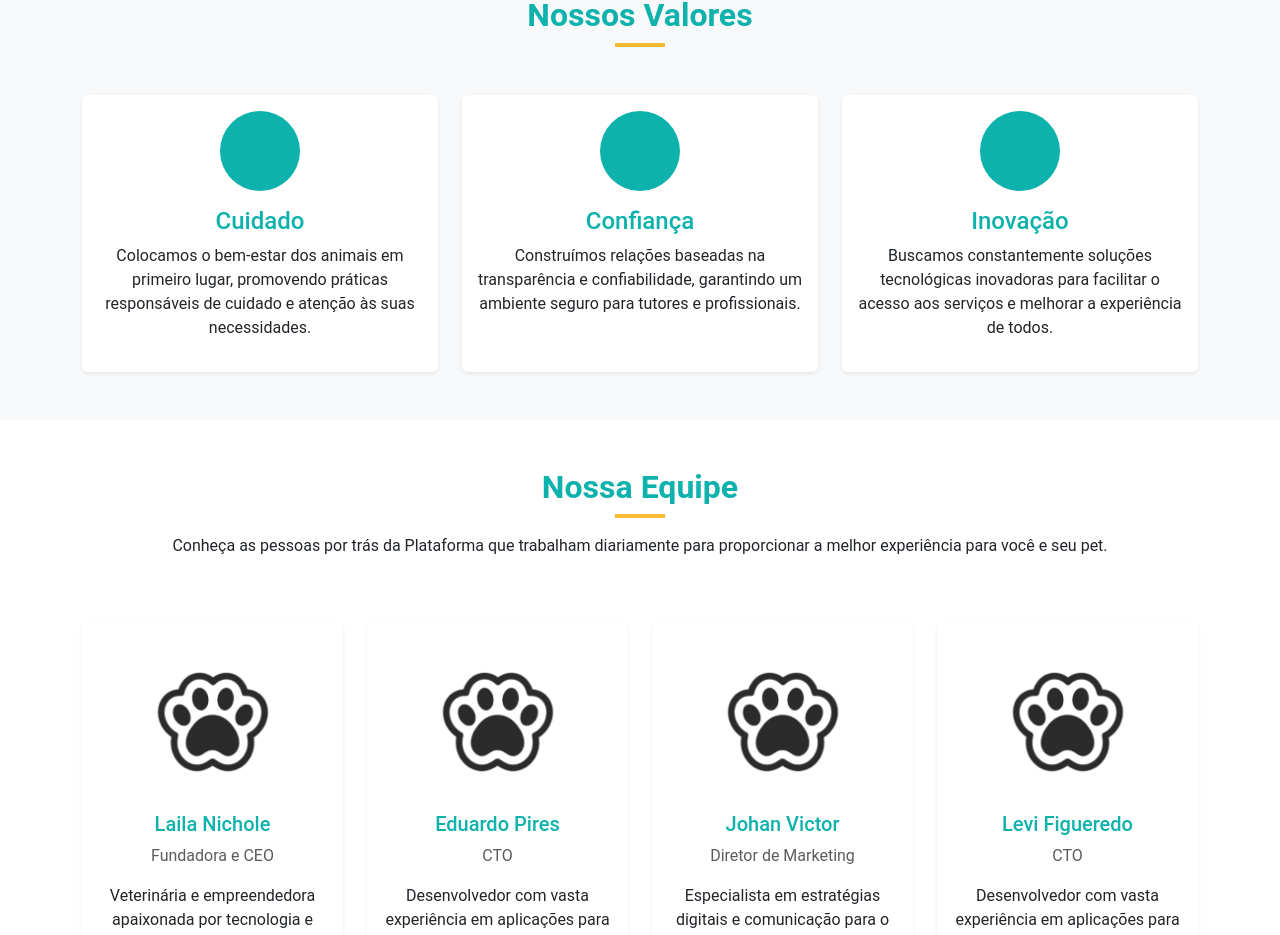
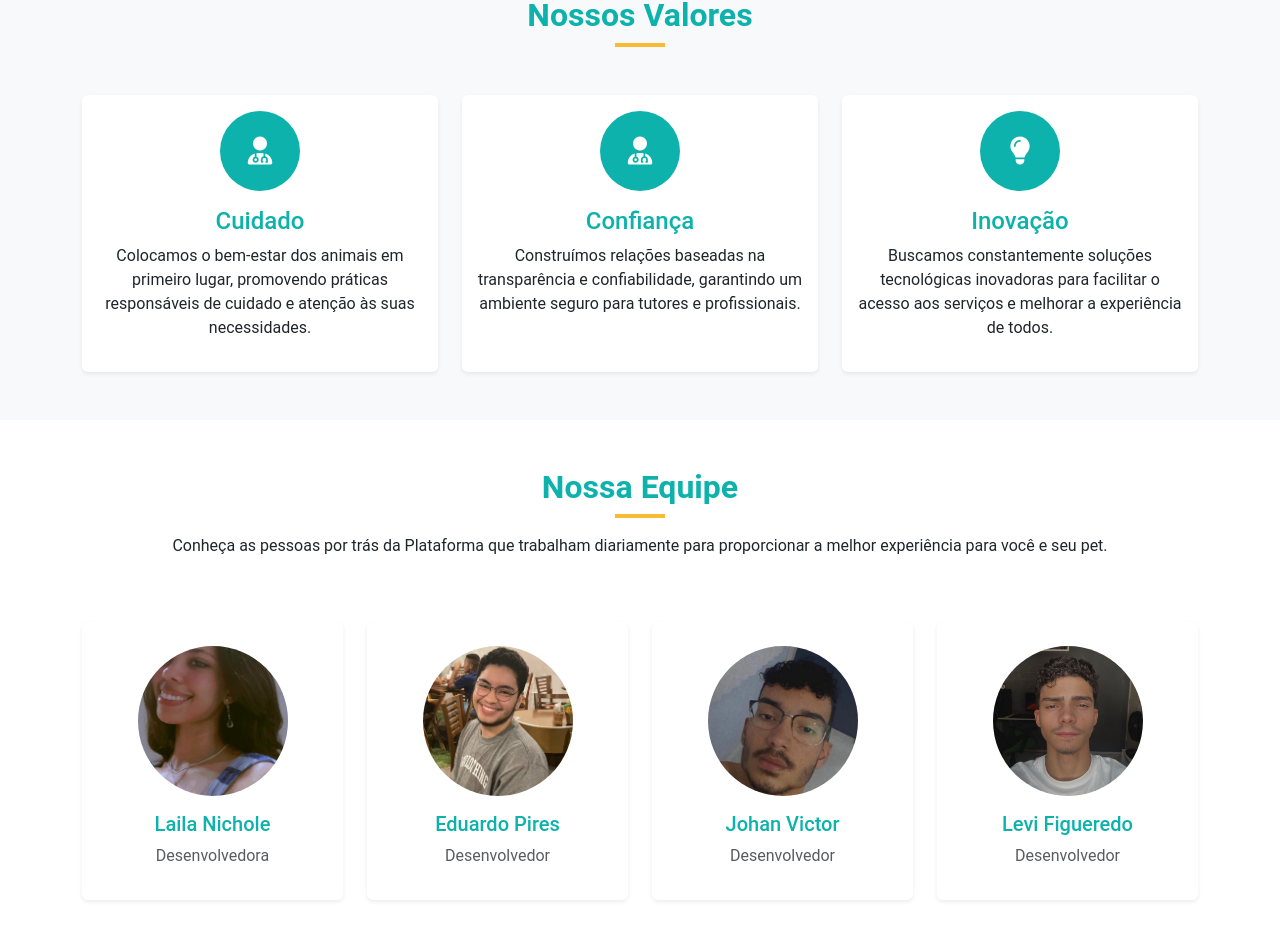
Before and after one commit to Pataforma/TCC, a React (Vite) app: page /TCC-oficial/sobre in a window 1280 px wide. Shown: the part 1095-2030 px from the top of the page. Built offline with nearby package versions, Linux system fonts and the light colour scheme.

Commit message:
Ajuste na página auth, adição de icons, adição de links no footer

```diff
--- a/index.html
+++ b/index.html
@@ -6,6 +6,8 @@
   <meta name="viewport" content="width=device-width, initial-scale=1.0" />
   <link rel="icon" type="image/png" sizes="32x32" href="/src/assets/favicon/favicon-32x32.png">
   <link href="https://fonts.googleapis.com/css2?family=Material+Symbols+Outlined" rel="stylesheet" />
+  <link href="https://cdnjs.cloudflare.com/ajax/libs/font-awesome/6.5.0/css/all.min.css" />
+
   <title>Pataforma</title>
 </head>
 
--- a/package.json
+++ b/package.json
@@ -14,6 +14,8 @@
   },
   "dependencies": {
     "@fortawesome/fontawesome-free": "^6.7.2",
+    "@mdi/js": "^7.4.47",
+    "@mdi/react": "^1.6.1",
     "@popperjs/core": "^2.11.8",
     "bootstrap": "^5.3.5",
     "pataformaduo": "file:",
--- a/src/App.jsx
+++ b/src/App.jsx
@@ -11,7 +11,7 @@ import Produto from './pages/Produto'
 import Agenda from './pages/Agenda'
 import Contato from './pages/Contato'
 import LoadingPage from './pages/LoadingPage'
-import AuthPage from "./components/AuthPage/AuthPage";
+import AuthPage from "./pages/AuthPage/AuthPage";
 
 
 
--- a/src/components/Footer.jsx
+++ b/src/components/Footer.jsx
@@ -1,4 +1,5 @@
 import React from "react";
+import { useNavigate } from "react-router-dom";
 
 function Footer() {
   return (
@@ -13,8 +14,8 @@ function Footer() {
           </li>
         </ul>
         <div className="mt-3">
-          <a href="https://instagram.com" className="text-decoration-none text-white me-3">Instagram</a>
-          <a href="https://twitter.com" className="text-decoration-none text-white">Youtube</a>
+          <a href="https://instagram.com/pataformapet" className="text-decoration-none text-white me-3">Instagram</a>
+          <a href="https://www.youtube.com/@Pataformapet" className="text-decoration-none text-white">Youtube</a>
         </div>
         <p className="mt-3 mb-0">&copy; 2025 Pataforma. Todos os direitos reservados.</p>
       </div>
--- a/src/components/AuthPage/AuthPage.jsx
+++ b/src/pages/AuthPage/AuthPage.jsx
@@ -1,7 +1,7 @@
 import React, { useState } from 'react';
 import styles from './AuthPage.module.css';
-import Header from "../Header";
-import Footer from "../Footer";
+import Header from "../../components/Header";
+import Footer from "../../components/Footer";
 
 const AuthPage = () => {
   const [isLogin, setIsLogin] = useState(true);
--- a/src/pages/Sobre.jsx
+++ b/src/pages/Sobre.jsx
@@ -3,43 +3,54 @@ import Header from "../components/Header";
 import Footer from "../components/Footer";
 import Button from "../components/Button";
 import logo from "../assets/imgs/logo.png";
-
+import { useNavigate } from "react-router-dom";
 const Sobre = () => {
+  const navigate = useNavigate();
   return (
     <>
       <Header />
       {/* Hero Section */}
       <section className="container-fluid text-white py-5 mt-5 position-relative sobre-bg">
         {/* Overlay escuro */}
-        <div className="position-absolute top-0 start-0 w-100 h-100" style={{ backgroundColor: 'rgba(0, 0, 0, 0.5)', zIndex: 1 }}></div>
+        <div
+          className="position-absolute top-0 start-0 w-100 h-100"
+          style={{ backgroundColor: "rgba(0, 0, 0, 0.5)", zIndex: 1 }}
+        ></div>
 
         {/* Conteúdo com z-index acima do overlay */}
         <div className="container py-4 position-relative" style={{ zIndex: 2 }}>
           <h1 className="display-5 fw-bold">Animais</h1>
           <p className="lead">
-            Encontre pets perdidos, adote um amigo ou aprenda mais sobre cuidados com animais
+            Encontre pets perdidos, adote um amigo ou aprenda mais sobre
+            cuidados com animais
           </p>
         </div>
       </section>
-
 
       {/* Nossa Missão */}
       <section className="container py-5">
         <div className="row">
           <div className="col-12 text-center mb-5">
             <h2 className="text-elements fw-bold">Nossa Missão</h2>
-            <div className="mx-auto" style={{ width: "50px", height: "4px", backgroundColor: "var(--secondary-color)" }}></div>
+            <div
+              className="mx-auto"
+              style={{
+                width: "50px",
+                height: "4px",
+                backgroundColor: "var(--secondary-color)",
+              }}
+            ></div>
           </div>
           <div className="col-md-6">
             <p className="lead">
-              A Pataforma nasceu com o objetivo de transformar a relação entre tutores,
-              veterinários e animais de estimação, oferecendo soluções tecnológicas que
-              facilitam o cuidado e bem-estar dos pets.
+              A Pataforma nasceu com o objetivo de transformar a relação entre
+              tutores, veterinários e animais de estimação, oferecendo soluções
+              tecnológicas que facilitam o cuidado e bem-estar dos pets.
             </p>
             <p>
-              Acreditamos que cada animal merece cuidados de qualidade e que a tecnologia
-              pode aproximar pessoas e recursos para proporcionar uma vida mais saudável
-              e feliz aos nossos amigos de quatro patas.
+              Acreditamos que cada animal merece cuidados de qualidade e que a
+              tecnologia pode aproximar pessoas e recursos para proporcionar uma
+              vida mais saudável e feliz aos nossos amigos de quatro patas.
             </p>
           </div>
           <div className="col-md-6 text-center">
@@ -59,20 +70,31 @@ const Sobre = () => {
           <div className="row">
             <div className="col-12 text-center mb-5">
               <h2 className="text-elements fw-bold">Nossos Valores</h2>
-              <div className="mx-auto" style={{ width: "50px", height: "4px", backgroundColor: "var(--secondary-color)" }}></div>
+              <div
+                className="mx-auto"
+                style={{
+                  width: "50px",
+                  height: "4px",
+                  backgroundColor: "var(--secondary-color)",
+                }}
+              ></div>
             </div>
           </div>
           <div className="row g-4">
             <div className="col-md-4">
               <div className="card h-100 border-0 shadow-sm">
                 <div className="card-body text-center">
-                  <div className="rounded-circle bg-main d-flex align-items-center justify-content-center mx-auto mb-3" style={{ width: "80px", height: "80px" }}>
-                    <i className="bi bi-heart-fill text-white fs-3"></i>
+                  <div
+                    className="rounded-circle bg-main d-flex align-items-center justify-content-center mx-auto mb-3"
+                    style={{ width: "80px", height: "80px" }}
+                  >
+                    <i className="fas fa-user-doctor text-white fs-3"></i>
                   </div>
                   <h4 className="text-elements">Cuidado</h4>
                   <p>
-                    Colocamos o bem-estar dos animais em primeiro lugar, promovendo práticas
-                    responsáveis de cuidado e atenção às suas necessidades.
+                    Colocamos o bem-estar dos animais em primeiro lugar,
+                    promovendo práticas responsáveis de cuidado e atenção às
+                    suas necessidades.
                   </p>
                 </div>
               </div>
@@ -80,13 +102,18 @@ const Sobre = () => {
             <div className="col-md-4">
               <div className="card h-100 border-0 shadow-sm">
                 <div className="card-body text-center">
-                  <div className="rounded-circle bg-main d-flex align-items-center justify-content-center mx-auto mb-3" style={{ width: "80px", height: "80px" }}>
-                    <i className="bi bi-shield-check text-white fs-3"></i>
+                  <div
+                    className="rounded-circle bg-main d-flex align-items-center justify-content-center mx-auto mb-3"
+                    style={{ width: "80px", height: "80px" }}
+                  >
+                    <i className="fas fa-user-doctor text-white fs-3"></i>
                   </div>
+
                   <h4 className="text-elements">Confiança</h4>
                   <p>
-                    Construímos relações baseadas na transparência e confiabilidade,
-                    garantindo um ambiente seguro para tutores e profissionais.
+                    Construímos relações baseadas na transparência e
+                    confiabilidade, garantindo um ambiente seguro para tutores e
+                    profissionais.
                   </p>
                 </div>
               </div>
@@ -94,13 +121,18 @@ const Sobre = () => {
             <div className="col-md-4">
               <div className="card h-100 border-0 shadow-sm">
                 <div className="card-body text-center">
-                  <div className="rounded-circle bg-main d-flex align-items-center justify-content-center mx-auto mb-3" style={{ width: "80px", height: "80px" }}>
-                    <i className="bi bi-lightning-charge text-white fs-3"></i>
+                  <div
+                    className="rounded-circle bg-main d-flex align-items-center justify-content-center mx-auto mb-3"
+                    style={{ width: "80px", height: "80px" }}
+                  >
+                    <i className="fas fa-solid fa-lightbulb text-white fs-3"></i>
                   </div>
+
                   <h4 className="text-elements">Inovação</h4>
                   <p>
-                    Buscamos constantemente soluções tecnológicas inovadoras para
-                    facilitar o acesso aos serviços e melhorar a experiência de todos.
+                    Buscamos constantemente soluções tecnológicas inovadoras
+                    para facilitar o acesso aos serviços e melhorar a
+                    experiência de todos.
                   </p>
                 </div>
               </div>
@@ -113,10 +145,18 @@ const Sobre = () => {
         <div className="row">
           <div className="col-12 text-center mb-5">
             <h2 className="text-elements fw-bold">Nossa Equipe</h2>
-            <div className="mx-auto" style={{ width: "50px", height: "4px", backgroundColor: "var(--secondary-color)" }}></div>
+            <div
+              className="mx-auto"
+              style={{
+                width: "50px",
+                height: "4px",
+                backgroundColor: "var(--secondary-color)",
+              }}
+            ></div>
             <p className="mt-3">
-              Conheça as pessoas por trás da Plataforma que trabalham diariamente para proporcionar
-              a melhor experiência para você e seu pet.
+              Conheça as pessoas por trás da Plataforma que trabalham
+              diariamente para proporcionar a melhor experiência para você e seu
+              pet.
             </p>
           </div>
         </div>
@@ -128,18 +168,22 @@ const Sobre = () => {
             <div className="card border-0 shadow-sm h-100">
               <div className="text-center pt-4">
                 <img
-                  src={logo}
+                  src="src\assets\imgs\laila.png"
                   alt="Membro da Equipe"
                   className="rounded-circle"
-                  style={{ width: "150px", height: "150px", objectFit: "cover" }}
+                  style={{
+                    width: "150px",
+                    height: "150px",
+                    objectFit: "cover",
+                  }}
                 />
               </div>
               <div className="card-body text-center">
                 <h5 className="text-elements">Laila Nichole</h5>
-                <p className="text-muted">Fundadora e CEO</p>
-                <p>
+                <p className="text-muted">Desenvolvedora</p>
+                {/* <p>
                   Veterinária e empreendedora apaixonada por tecnologia e bem-estar animal.
-                </p>
+                </p> */}
               </div>
             </div>
           </div>
@@ -149,18 +193,22 @@ const Sobre = () => {
             <div className="card border-0 shadow-sm h-100">
               <div className="text-center pt-4">
                 <img
-                  src={logo}
+                  src="src\assets\imgs\eduardo.png"
                   alt="Membro da Equipe"
                   className="rounded-circle"
-                  style={{ width: "150px", height: "150px", objectFit: "cover" }}
+                  style={{
+                    width: "150px",
+                    height: "150px",
+                    objectFit: "cover",
+                  }}
                 />
               </div>
               <div className="card-body text-center">
                 <h5 className="text-elements">Eduardo Pires</h5>
-                <p className="text-muted">CTO</p>
-                <p>
+                <p className="text-muted">Desenvolvedor</p>
+                {/* <p>
                   Desenvolvedor com vasta experiência em aplicações para o setor de saúde animal.
-                </p>
+                </p> */}
               </div>
             </div>
           </div>
@@ -170,18 +218,22 @@ const Sobre = () => {
             <div className="card border-0 shadow-sm h-100">
               <div className="text-center pt-4">
                 <img
-                  src={logo}
+                  src="src\assets\imgs\johan.png"
                   alt="Membro da Equipe"
                   className="rounded-circle"
-                  style={{ width: "150px", height: "150px", objectFit: "cover" }}
+                  style={{
+                    width: "150px",
+                    height: "150px",
+                    objectFit: "cover",
+                  }}
                 />
               </div>
               <div className="card-body text-center">
                 <h5 className="text-elements">Johan Victor</h5>
-                <p className="text-muted">Diretor de Marketing</p>
-                <p>
+                <p className="text-muted">Desenvolvedor</p>
+                {/* <p>
                   Especialista em estratégias digitais e comunicação para o mercado pet.
-                </p>
+                </p> */}
               </div>
             </div>
           </div>
@@ -191,18 +243,22 @@ const Sobre = () => {
             <div className="card border-0 shadow-sm h-100">
               <div className="text-center pt-4">
                 <img
-                  src={logo}
+                  src="src\assets\imgs\levi.png"
                   alt="Membro da Equipe"
                   className="rounded-circle"
-                  style={{ width: "150px", height: "150px", objectFit: "cover" }}
+                  style={{
+                    width: "150px",
+                    height: "150px",
+                    objectFit: "cover",
+                  }}
                 />
               </div>
               <div className="card-body text-center">
                 <h5 className="text-elements">Levi Figueredo</h5>
-                <p className="text-muted">CTO</p>
-                <p>
+                <p className="text-muted">Desenvolvedor</p>
+                {/* <p>
                   Desenvolvedor com vasta experiência em aplicações para o setor de saúde animal.
-                </p>
+                </p> */}
               </div>
             </div>
           </div>
@@ -214,7 +270,8 @@ const Sobre = () => {
         <div className="container py-3">
           <h2 className="fw-bold mb-4">Faça parte dessa história</h2>
           <p className="lead mb-4">
-            Junte-se à nossa comunidade e transforme a vida do seu pet com a Pataforma
+            Junte-se à nossa comunidade e transforme a vida do seu pet com a
+            Pataforma
           </p>
           <div>
             <Button
@@ -223,6 +280,7 @@ const Sobre = () => {
               hoverColor="var(--elements-color)"
               textColor="white"
               className="me-3 px-4 py-2"
+              onClick={() => navigate("/Auth")}
             />
             <Button
               text="Fale Conosco"
@@ -231,6 +289,7 @@ const Sobre = () => {
               textColor="white"
               className="px-4 py-2"
               style={{ border: "1px solid white" }}
+              onClick={() => navigate("/Contato")}
             />
           </div>
         </div>
```
Also changed, not shown: src/pages/Produto.jsx (+161 -79 lines), src/pages/AuthPage/AuthPage.module.css (renamed from src/components/AuthPage/AuthPage.module.css), 1 other file (tests, documents, lock files or other folders).
